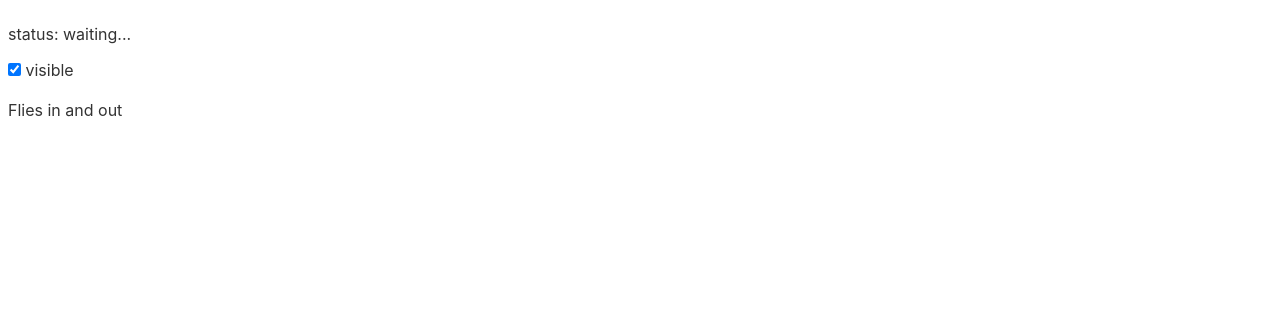
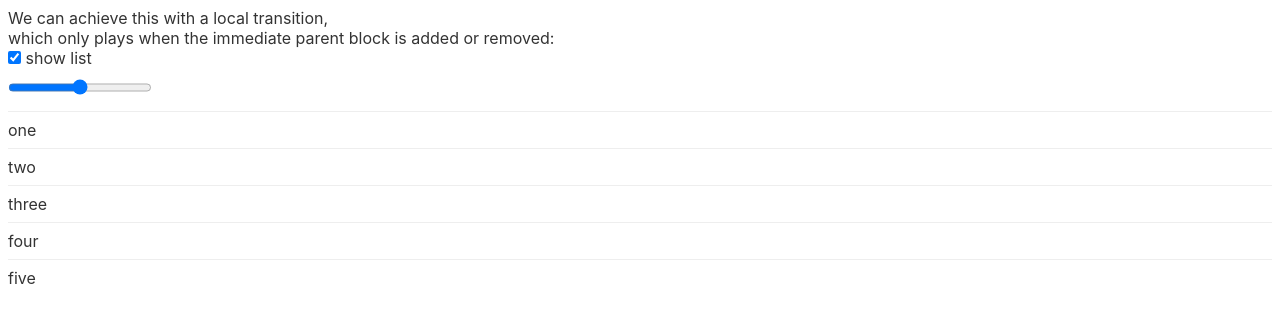
Before and after one commit to SynCROSS/learning-svelte, a Svelte app: page / in a window 1280 px wide. Shown: the top 322 px of the page. Built offline with nearby package versions, Linux system fonts and the light colour scheme.

Commit message:
Local Transitions

```diff
--- a/src/App.svelte
+++ b/src/App.svelte
@@ -1,23 +1,45 @@
 <script>
-  import { fly } from 'svelte/transition';
+  import { slide } from 'svelte/transition';
 
-  let visible = true;
-  let status = 'waiting...';
+  let showItems = true;
+  let i = 5;
+  let items = [
+    'one',
+    'two',
+    'three',
+    'four',
+    'five',
+    'six',
+    'seven',
+    'eight',
+    'nine',
+    'ten',
+  ];
 </script>
 
-<p>status: {status}</p>
+We can achieve this with a local transition, <br />
+which only plays when the immediate parent block is added or removed:
 
 <label>
-  <input type="checkbox" bind:checked={visible} />
-  visible
+  <input type="checkbox" bind:checked={showItems} />
+  show list
 </label>
 
-{#if visible}
-  <p
-    transition:fly={{ y: 200, duration: 2000 }}
-    on:introstart={() => (status = 'intro started')}
-    on:outrostart={() => (status = 'outro started')}
-    on:introend={() => (status = 'intro ended')}
-    on:outroend={() => (status = 'outro ended')}
-  >Flies in and out</p>
+<label>
+  <input type="range" bind:value={i} max="10" />
+</label>
+
+{#if showItems}
+  {#each items.slice(0, i) as item}
+    <div transition:slide|local>
+      {item}
+    </div>
+  {/each}
 {/if}
+
+<style>
+  div {
+    padding: 0.5em 0;
+    border-top: 1px solid #eee;
+  }
+</style>
```
Also changed, not shown: public/build/bundle.css, public/build/bundle.js, 1 other file (tests, documents, lock files or other folders).
